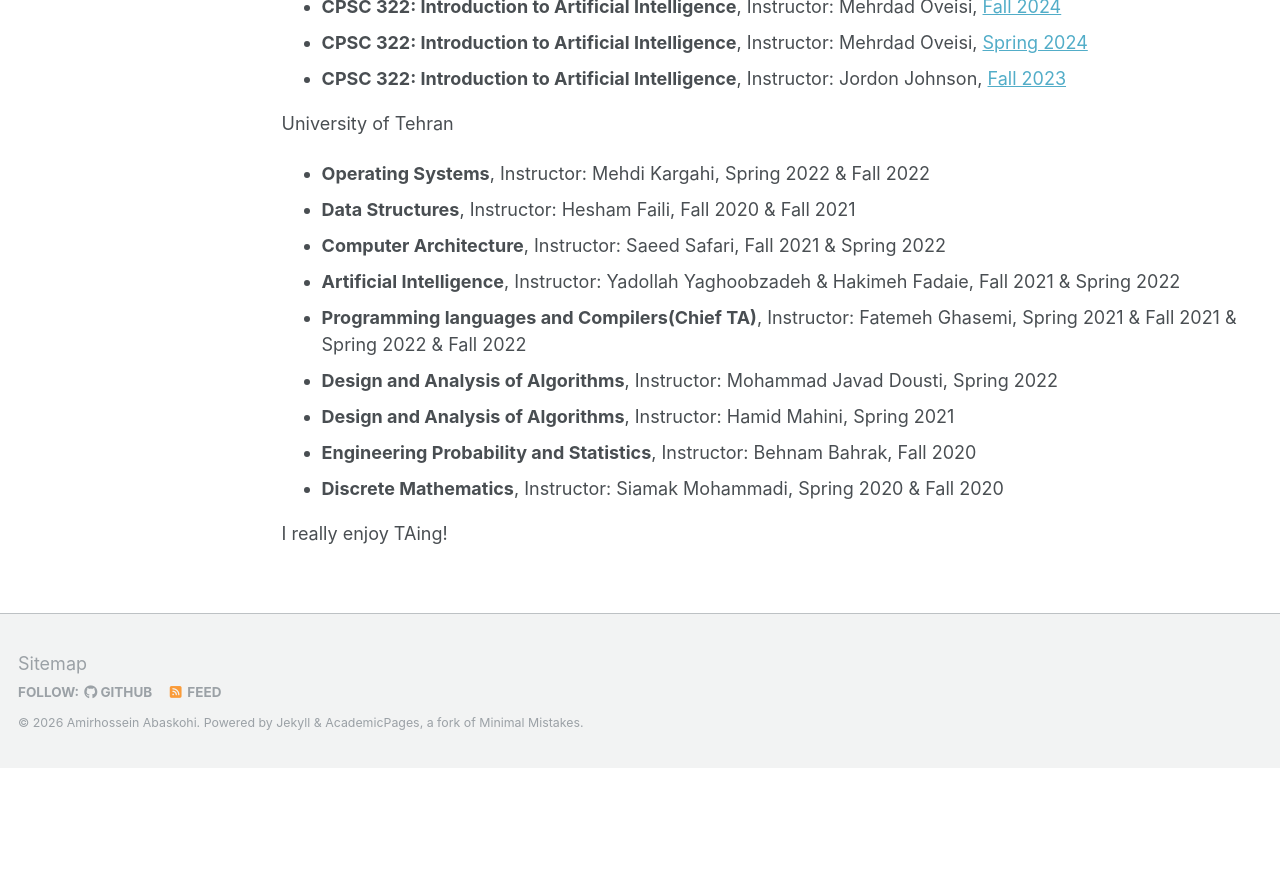
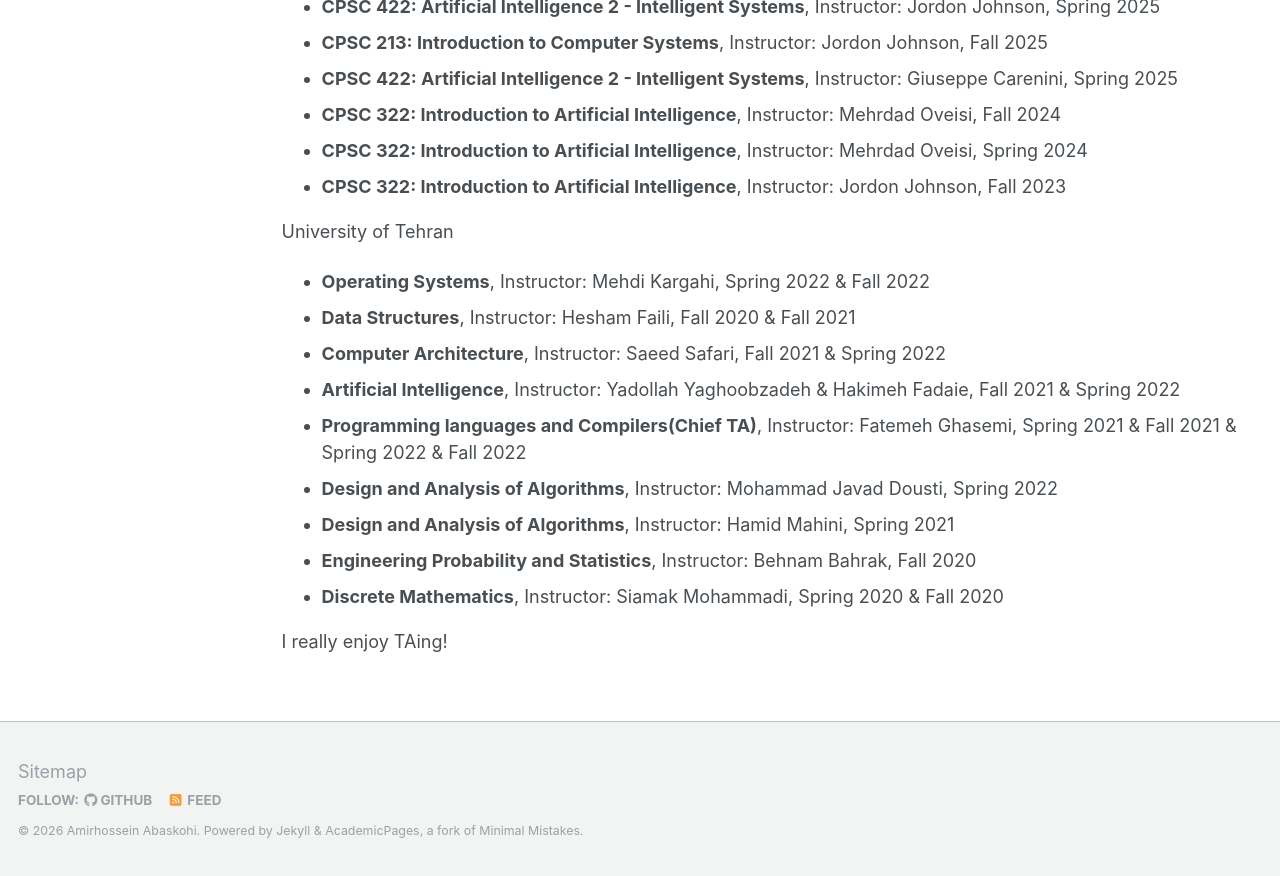
Before and after one commit to AmirAbaskohi/AmirAbaskohi.github.io, a Jekyll site: the page built from _pages/teaching.md, in a window 1280 px wide, cut to the strip 222-1098 px from the top of the page. Built offline with Jekyll 4.4.1, drawn with Linux system fonts in a browser that asks for light colours; before the commit the page ends 990 px from its top, so only the background shows below that.

Commit message:
Update course listings for AI and computer systems

```diff
--- a/_pages/teaching.md
+++ b/_pages/teaching.md
@@ -6,9 +6,12 @@ author_profile: true
 ---
 University of British Columbia
 
-- **CPSC 322: Introduction to Artificial Intelligence**, Instructor: Mehrdad Oveisi, [Fall 2024](https://vancouver.calendar.ubc.ca/course-descriptions/courses/cpsc-322-introduction-artificial-intelligence)
-- **CPSC 322: Introduction to Artificial Intelligence**, Instructor: Mehrdad Oveisi, [Spring 2024](https://vancouver.calendar.ubc.ca/course-descriptions/courses/cpsc-322-introduction-artificial-intelligence)
-- **CPSC 322: Introduction to Artificial Intelligence**, Instructor: Jordon Johnson, [Fall 2023](https://vancouver.calendar.ubc.ca/course-descriptions/courses/cpsc-322-introduction-artificial-intelligence)
+- **CPSC 422: Artificial Intelligence 2 - Intelligent Systems**, Instructor: Jordon Johnson, Spring 2025
+- **CPSC 213: Introduction to Computer Systems**, Instructor: Jordon Johnson, Fall 2025
+- **CPSC 422: Artificial Intelligence 2 - Intelligent Systems**, Instructor: Giuseppe Carenini, Spring 2025
+- **CPSC 322: Introduction to Artificial Intelligence**, Instructor: Mehrdad Oveisi, Fall 2024
+- **CPSC 322: Introduction to Artificial Intelligence**, Instructor: Mehrdad Oveisi, Spring 2024
+- **CPSC 322: Introduction to Artificial Intelligence**, Instructor: Jordon Johnson, Fall 2023
 
 University of Tehran
 
```
